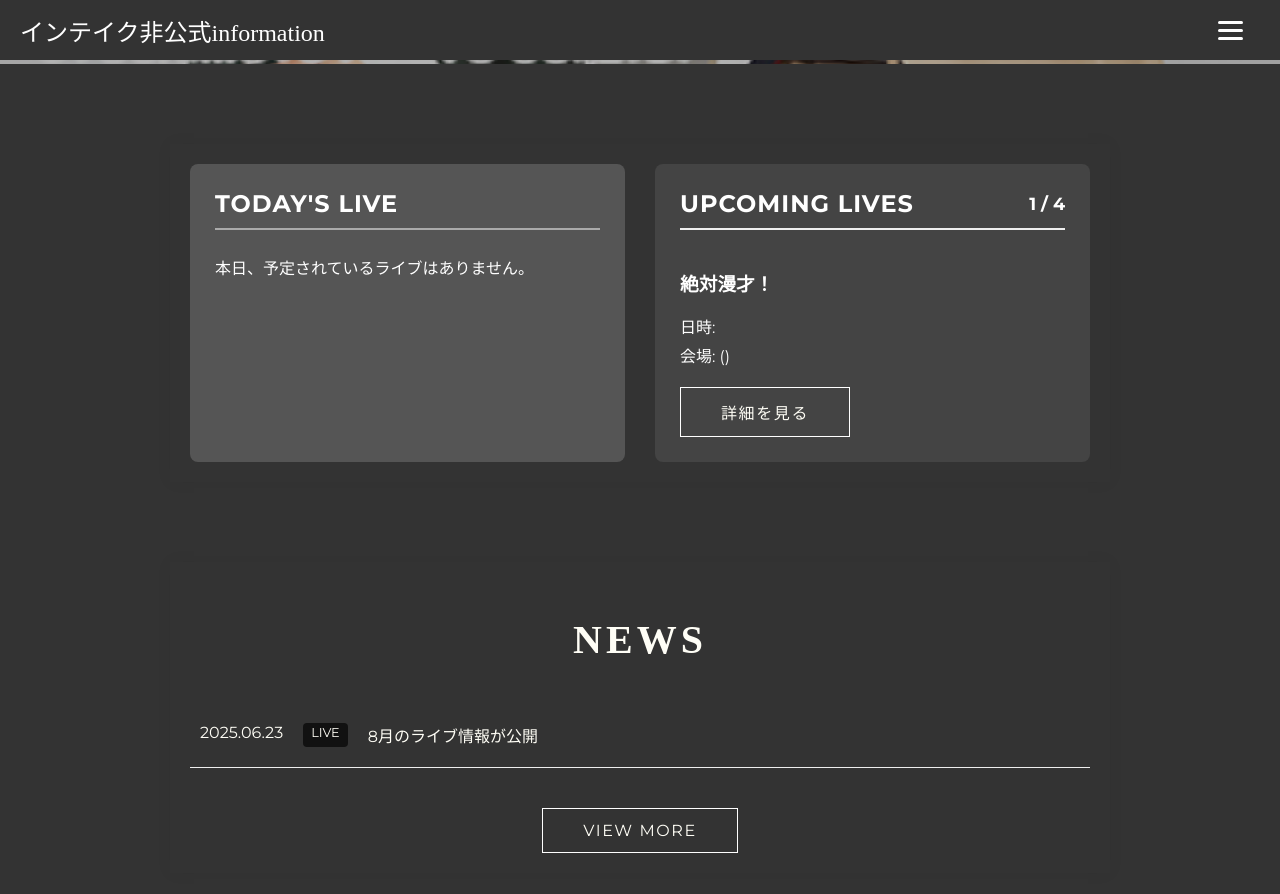
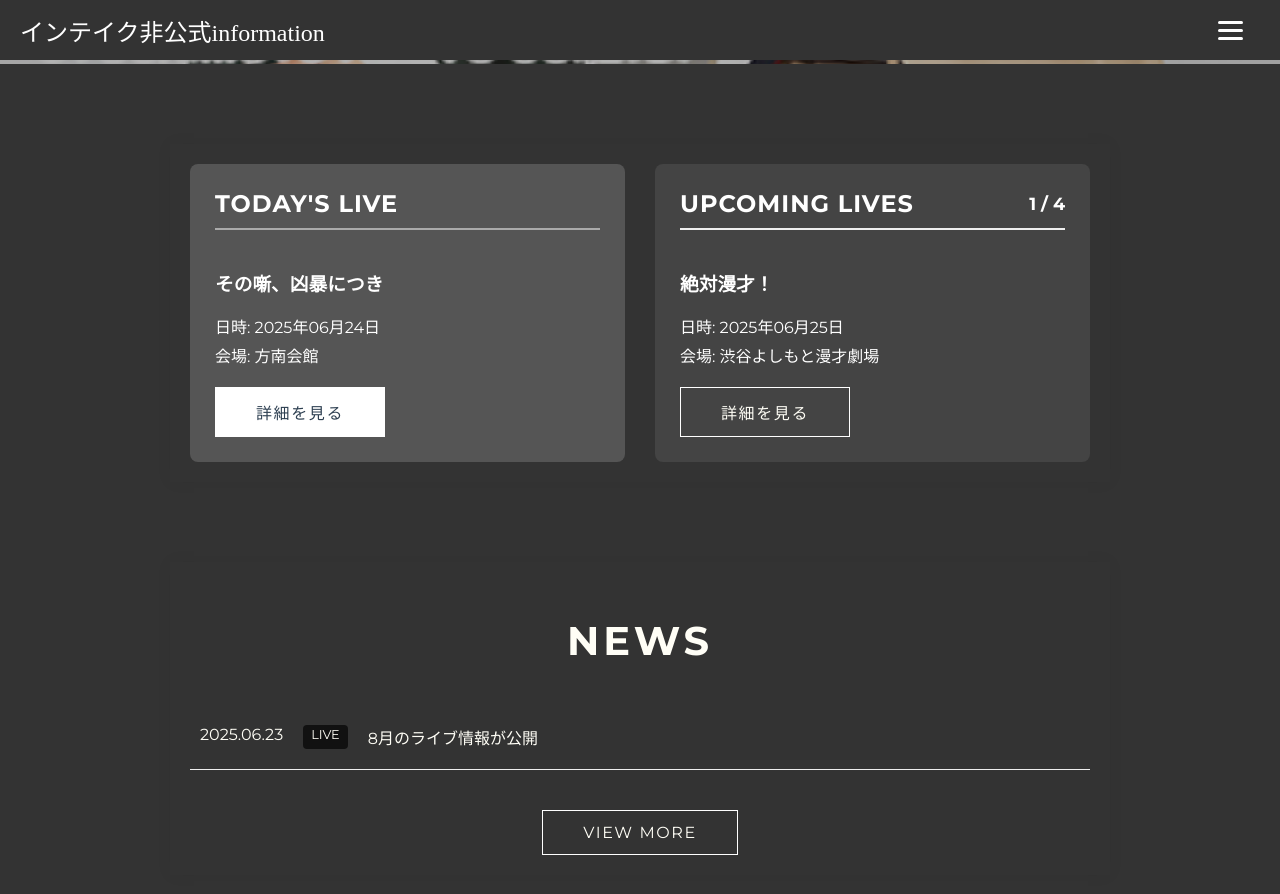
Before and after one commit to unofficial-info/intake_information, a Jekyll site: the page built from index.html, in a window 1280 px wide and 900 px high, scrolled down 896 px. Shown: the top 894 px of the window. Built offline with Jekyll 4.4.1, drawn with Linux system fonts in a browser that asks for light colours; some web fonts are replaced.

```diff
--- a/_data/lives.yml
+++ b/_data/lives.yml
@@ -1,3 +1,10 @@
+- date: "2025-06-24"
+  title: "その噺、凶暴につき"
+  venue: "方南会館"
+  time_open: "19:15"
+  time_start: "19:30"
+  url: "https://passmarket.yahoo.co.jp/event/show/detail/02i3q1a1mee41.html"
+
 - date: "2025-06-25"
   title: "絶対漫才！"
   venue: "渋谷よしもと漫才劇場"
@@ -7,75 +14,75 @@
 
 - date: "2025-06-28"
   title: "神保町よしもとお笑いライブ"
-  venur: "神保町よしもと漫才劇場"
+  venue: "神保町よしもと漫才劇場"
   time_open: "10:45"
   time_start: "11:00"
-  url: "#"
+  url: "https://ticket.fany.lol/event/detail/2749/10404?utm_medium=schedule&utm_source=jimbocho_manzaigekijyo&utm_campaign=%E7%A5%9E%E4%BF%9D%E7%94%BA%E3%82%88%E3%81%97%E3%82%82%E3%81%A8%E3%81%8A%E7%AC%91%E3%81%84%E3%83%A9%E3%82%A4%E3%83%96"
 
 - date: "2025-06-28"
   title: "神保町よしもとお笑いライブ"
-  venur: "神保町よしもと漫才劇場"
+  venue: "神保町よしもと漫才劇場"
   time_open: "12:45"
   time_start: "13:00"
-  url: "#"
+  url: "https://ticket.fany.lol/event/detail/2749/10414?utm_medium=schedule&utm_source=jimbocho_manzaigekijyo&utm_campaign=%E7%A5%9E%E4%BF%9D%E7%94%BA%E3%82%88%E3%81%97%E3%82%82%E3%81%A8%E3%81%8A%E7%AC%91%E3%81%84%E3%83%A9%E3%82%A4%E3%83%96"
 
 - date: "2025-06-28"
   title: "神保町よしもとお笑いライブ"
-  venur: "神保町よしもと漫才劇場"
+  venue: "神保町よしもと漫才劇場"
   time_open: "14:45"
   time_start: "15:00"
-  url: "#"
+  url: "https://ticket.fany.lol/event/detail/2749/10423?utm_medium=schedule&utm_source=jimbocho_manzaigekijyo&utm_campaign=%E7%A5%9E%E4%BF%9D%E7%94%BA%E3%82%88%E3%81%97%E3%82%82%E3%81%A8%E3%81%8A%E7%AC%91%E3%81%84%E3%83%A9%E3%82%A4%E3%83%96"
 
 - date: "2025-07-02"
   title: "Elephant"
-  venur: "神保町よしもと漫才劇場"
+  venue: "神保町よしもと漫才劇場"
   time_open: "20:45"
   time_start: "21:00"
   url: "#"
 
-- date: "2025/07/04"
+- date: "2025-07-04"
   title: "神保町Kakeru翔SPプラス＋"
-  venur: "神保町よしもと漫才劇場"
+  venue: "神保町よしもと漫才劇場"
   time_open: "16:45"
   time_start: "17:00"
   url: "#"
 
-- date: "2025/07/05"
+- date: "2025-07-05"
   title: "神保町よしもとお笑いライブ"
   venur: "神保町よしもと漫才劇場"
   time_open: "10:45"
   time_start: "11:00"
   url: "#"
 
-- date: "2025/07/05"
+- date: "2025-07-05"
   title: "神保町よしもとお笑いライブ"
   venur: "神保町よしもと漫才劇場"
   time_open: "13:00"
   time_start: "13:15"
   url: "#"
 
-- date: "2025/07/05"
+- date: "2025-07-05"
   title: "神保町よしもとお笑いライブ"
   venur: "神保町よしもと漫才劇場"
   time_open: "15:15"
   time_start: "15:30"
   url: "#"
 
-- date: "2025/07/06"
+- date: "2025-07-06"
   title: "聞け！～インテイク×デニスツーマンライブ～"
   venur: "神保町よしもと漫才劇場"
   time_open: "20:15"
   time_start: "20:30"
   url: "#"
 
-- date: "2025/07/11"
+- date: "2025-07-11"
   title: "渋谷Kiwami極LIVEプラス＋"
   venur: "渋谷よしもと漫才劇場"
   time_open: "16:15"
   time_start: "16:30"
   url: "#"
 
-- date: "2025/07/12"
+- date: "2025-07-12"
   title: "渋谷よしもとお笑いライブ"
   venur: "渋谷よしもと漫才劇場"
   time_open: "11:15"
--- a/_includes/live_info_section.html
+++ b/_includes/live_info_section.html
@@ -18,8 +18,8 @@
         {% for live in todays_lives %}
         <div class="live-card">
             <h3>{{ live.title }}</h3>
-            <p>日時: {{ live.datetime_str }}</p>
-            <p>会場: {{ live.place }} ({{ live.prefecture }})</p>
+            <p>日時:  {{ live.date|date:"%Y" }}年{{ live.date|date:"%m" }}月{{ live.date|date:"%d" }}日</p>
+            <p>会場: {{ live.venue }} </p>
             <a href="{{ live.url }}" class="button">詳細を見る</a>
         </div>
         {% endfor %}
@@ -37,7 +37,19 @@
         <div class="scroller-pagination" id="upcoming-lives-pagination"></div>
       </div>
       <div class="live-details" id="upcoming-lives-scroller">
-        {% if upcoming_lives.size > 0 %}{% for live in upcoming_lives %}<div class="live-card"><h3>{{ live.title }}</h3><p>日時: {{ live.datetime_str }}</p><p>会場: {{ live.place }} ({{ live.prefecture }})</p><a href="{{ live.url }}" class="button">詳細を見る</a></div>{% endfor %}{% else %}<div class="live-card"><p>今後一週間のライブ予定は現在ありません。</p></div>{% endif %}
+        {% if upcoming_lives.size > 0 %}{% for live in upcoming_lives %}
+        <div class="live-card">
+            <h3>{{ live.title }}</h3>
+            <p>日時: {{ live.date|date:"%Y" }}年{{ live.date|date:"%m" }}月{{ live.date|date:"%d" }}日</p>
+            <p>会場: {{ live.venue }}</p>
+            <a href="{{ live.url }}" class="button">詳細を見る</a>
+        </div>
+        {% endfor %}
+        {% else %}
+        <div class="live-card">
+            <p>今後一週間のライブ予定は現在ありません。</p>
+        </div>
+        {% endif %}
       </div>
     </div>
 
--- a/_layouts/default.html
+++ b/_layouts/default.html
@@ -13,8 +13,11 @@
   <link rel="preconnect" href="https://fonts.gstatic.com" crossorigin>
   <link href="https://fonts.googleapis.com/css2?family=Montserrat:wght@400;700&family=Noto+Sans+JP&display=swap" rel="stylesheet">
   <link rel="preconnect" href="https://fonts.googleapis.com">
-<link rel="preconnect" href="https://fonts.gstatic.com" crossorigin>
-<link href="https://fonts.googleapis.com/css2?family=Zen+Kurenaido&display=swap" rel="stylesheet">
+  <link rel="preconnect" href="https://fonts.gstatic.com" crossorigin>
+  <link href="https://fonts.googleapis.com/css2?family=Zen+Kurenaido&display=swap" rel="stylesheet">
+  <link rel="preconnect" href="https://fonts.googleapis.com">
+  <link rel="preconnect" href="https://fonts.gstatic.com" crossorigin>
+  <link href="https://fonts.googleapis.com/css2?family=Kaisei+Decol&family=Zen+Kurenaido&display=swap" rel="stylesheet">
 </head>
 <body>
 
--- a/assets/css/style.css
+++ b/assets/css/style.css
@@ -42,7 +42,7 @@ body {
 
   .logo {
     font-size: 24px;
-    font-family: var(--font-heading); /* 既存のフォントスタイルを適用 */
+    font-family: "Kaisei Decol", serif; /* 既存のフォントスタイルを適用 */
   }
 
   /* ここから下がハンバーガーメニューに関するCSS */
@@ -165,7 +165,7 @@ body {
     z-index: 1;
 }
 .hero-text h1 {
-    font-family: 'Montserrat', sans-serif;
+    font-family: var(--font-heading); ;
     font-size: 4rem; /* 文字サイズ */
     font-weight: 500;
     letter-spacing: 0.15em; /* 文字間隔 */
@@ -816,11 +816,8 @@ body {
   margin-bottom: 40px;
 }
 
-/* --- コンテンツセクション --- */
-.section-title {
-  font-family: 'Kaisei Decol', serif; /* ← この一行を追加 */
-  font-size: 2.5rem;
-  text-align: center;
-  margin-bottom: 40px;
-  letter-spacing: 0.1em;
+.zen-kurenaido-regular {
+  font-family: "Zen Kurenaido", sans-serif;
+  font-weight: 400;
+  font-style: normal;
 }
```
Also changed, not shown: README.md (added), 2 other files.
